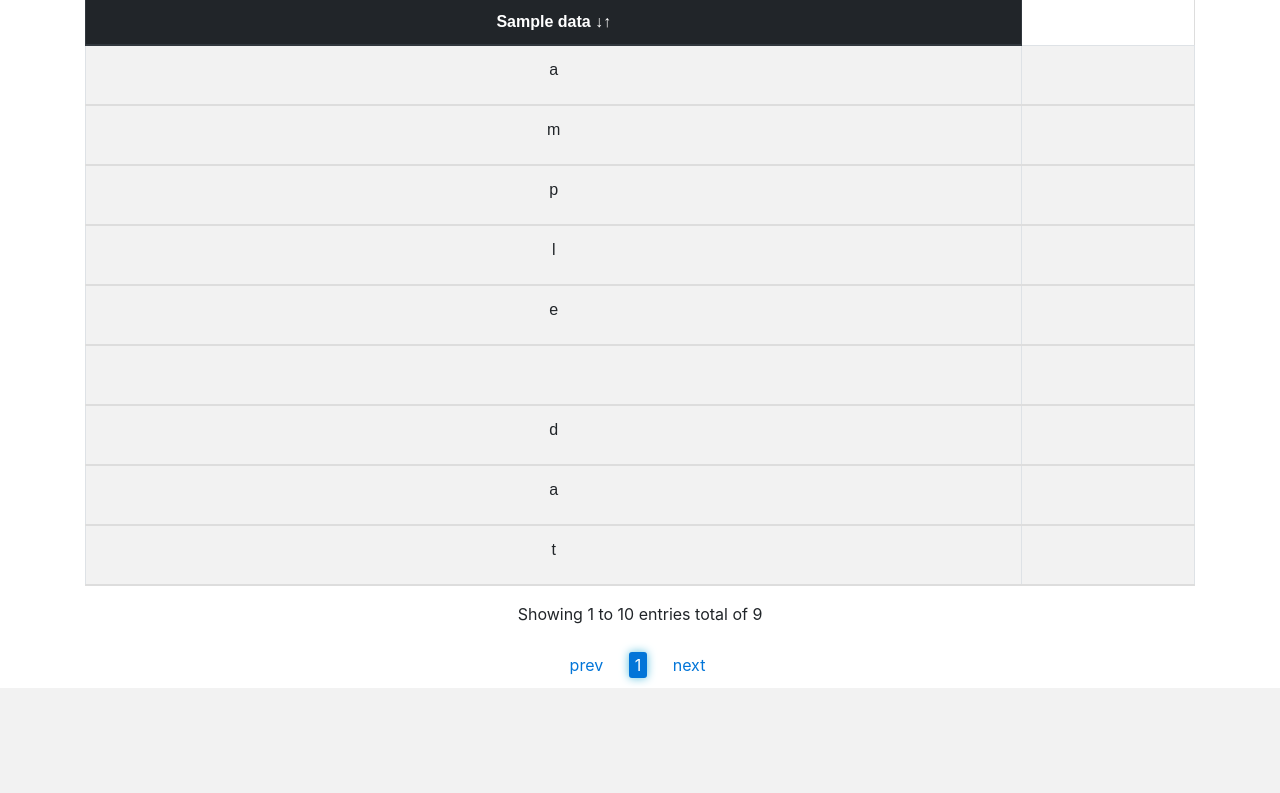
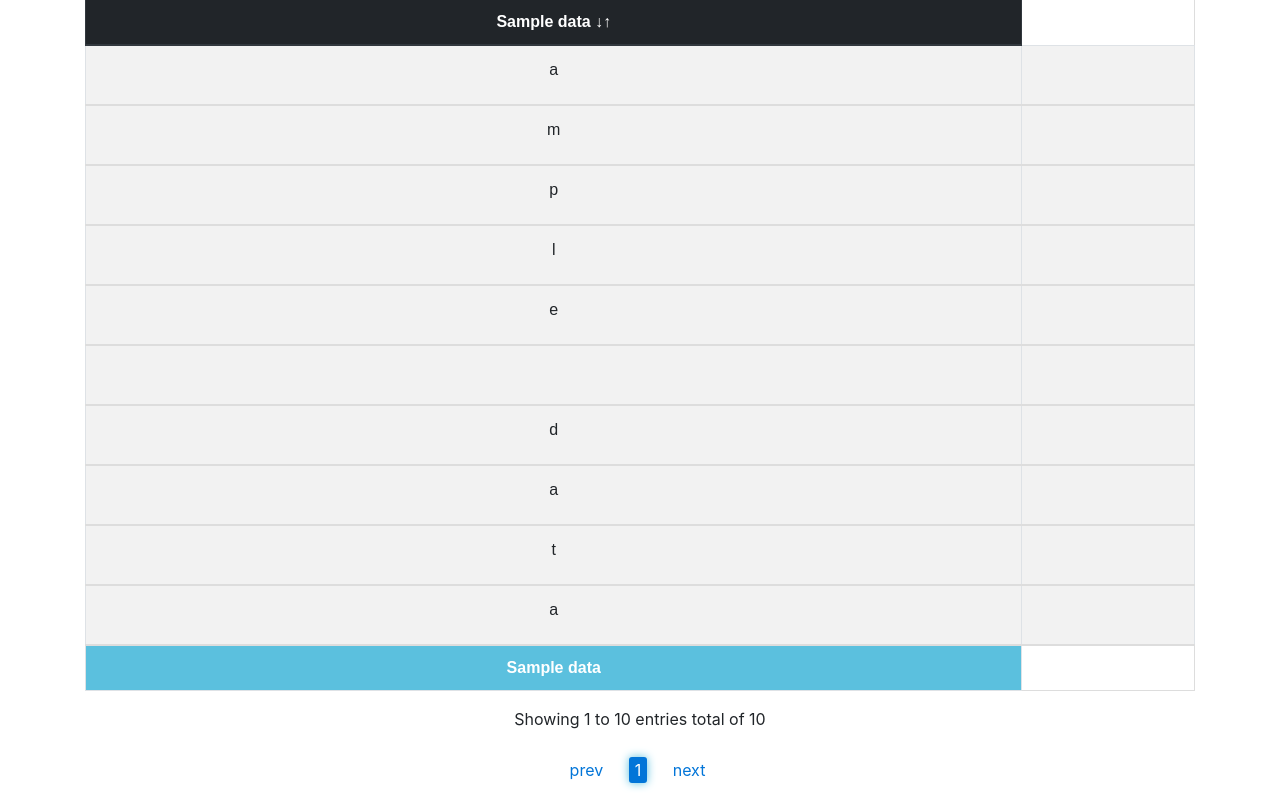
Before and after one commit to josephgcedeno/FlaskCovidTesting, a Flask app: template templates/home.html in a window 1280 px wide. Shown: the part 203-996 px from the top of the page. Before the commit the page ends 891 px from the top, so only its background shows below. Run offline with Flask 2, Linux system fonts and the light colour scheme; the template is opened without the code that fills it: most values are stand-ins (such as "Sample title", 1, 10 or a date in 2020); some libraries are stand-ins or nearby versions.

Commit message:
3rd attemp

```diff
--- a/templates/home.html
+++ b/templates/home.html
@@ -46,6 +46,14 @@
                      {% endfor %}
 
                   </tbody>
+
+                   <tfoot>
+                      <tr>
+                         {% for col in data[0] %}
+                             <th scope="col">{{col}}</th>
+                        {% endfor %}
+                      </tr>
+                  </tfoot>
        </table>
 
 
```
